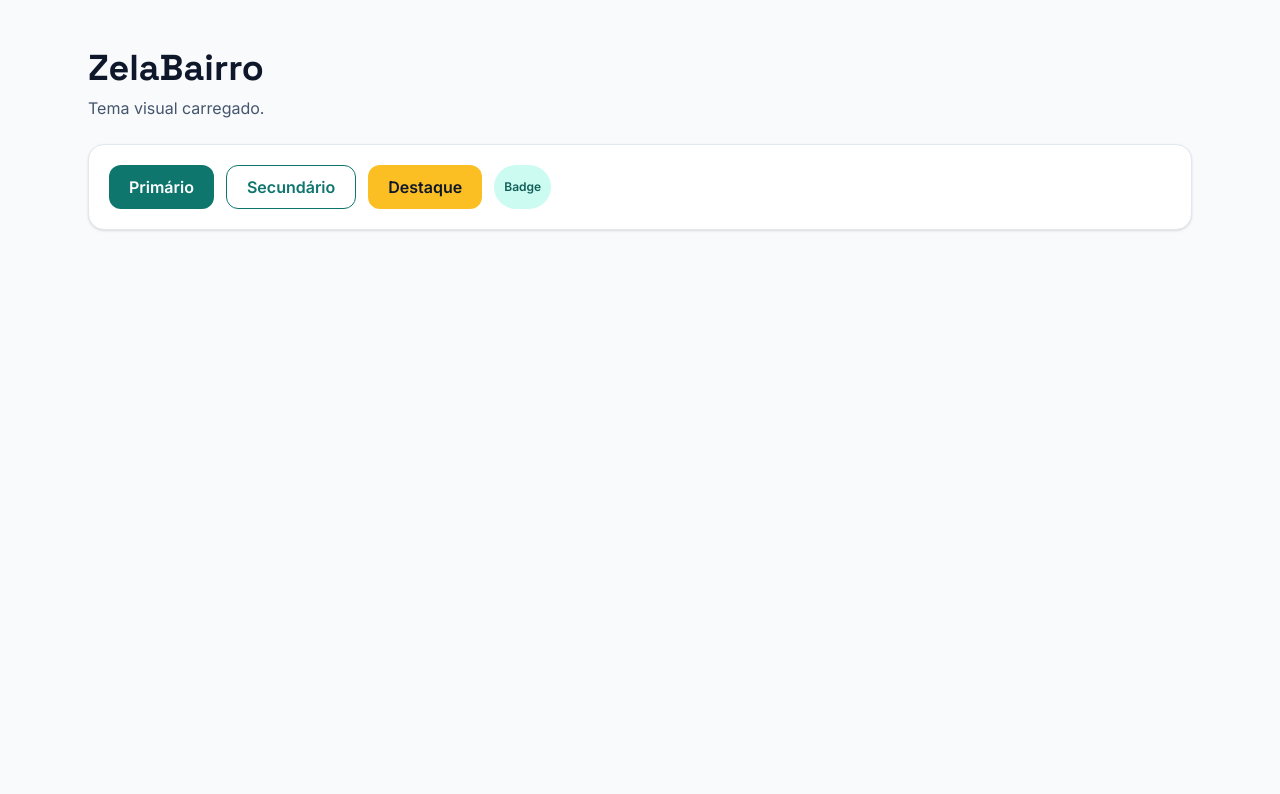
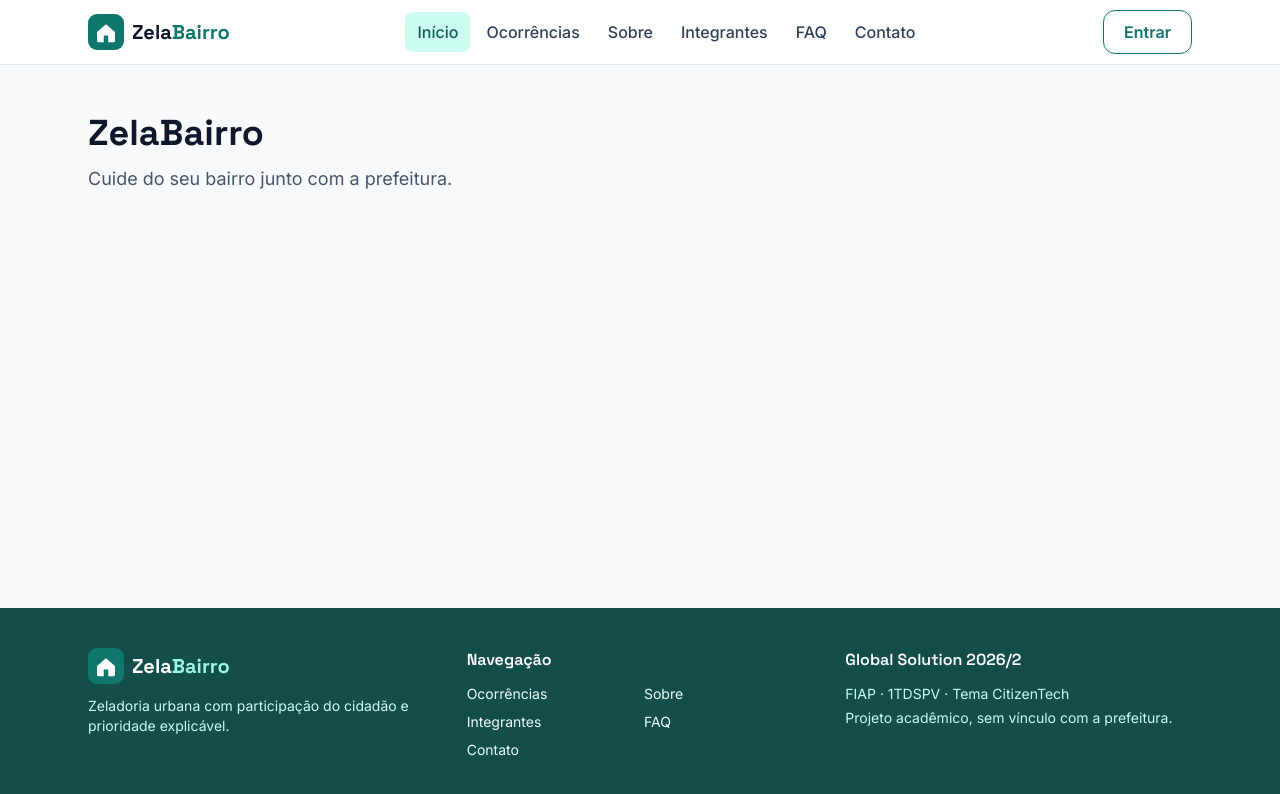
Before and after one commit to Leonardo-2112/zelabairro-frontend, a React (Vite) app: page / in a window 1280 px wide. Shown: the top 794 px of the page. Built offline with nearby package versions, Linux system fonts and the light colour scheme.

Commit message:
feat: adiciona layout com menu responsivo, rotas e página 404

```diff
--- a/src/App.tsx
+++ b/src/App.tsx
@@ -1,16 +1,17 @@
-// Vitrine do tema: confere as cores, fontes e classes reutilizáveis do index.css
+import { Route, Routes } from 'react-router-dom'
+import { MainLayout } from './layouts/MainLayout'
+import { HomePage } from './pages/HomePage'
+import { NotFoundPage } from './pages/NotFoundPage'
+
+// Mapa de rotas: todas as páginas ficam dentro do layout (Header + Footer)
 function App() {
   return (
-    <main className="container-pagina py-12">
-      <h1 className="titulo-pagina">ZelaBairro</h1>
-      <p className="mt-2 text-slate-600">Tema visual carregado.</p>
-      <div className="card mt-6 flex flex-wrap gap-3">
-        <button type="button" className="btn-primario">Primário</button>
-        <button type="button" className="btn-secundario">Secundário</button>
-        <button type="button" className="btn-destaque">Destaque</button>
-        <span className="badge bg-marca-100 text-marca-800">Badge</span>
-      </div>
-    </main>
+    <Routes>
+      <Route element={<MainLayout />}>
+        <Route index element={<HomePage />} />
+        <Route path="*" element={<NotFoundPage />} />
+      </Route>
+    </Routes>
   )
 }
 
--- /dev/null
+++ b/src/components/Footer.tsx
@@ -0,0 +1,33 @@
+import { Link } from 'react-router-dom'
+import { Logo } from './Logo'
+
+// Rodapé com atalhos e identificação do projeto acadêmico
+export function Footer() {
+  return (
+    <footer className="mt-16 bg-marca-900 text-marca-50">
+      <div className="container-pagina grid gap-8 py-10 md:grid-cols-3">
+        <div>
+          <Logo claro />
+          <p className="mt-3 text-sm text-marca-100">
+            Zeladoria urbana com participação do cidadão e prioridade explicável.
+          </p>
+        </div>
+        <nav aria-label="Links do rodapé">
+          <h2 className="font-display text-base font-semibold text-white">Navegação</h2>
+          <ul className="mt-3 grid grid-cols-2 gap-2 text-sm">
+            <li><Link className="hover:underline" to="/ocorrencias">Ocorrências</Link></li>
+            <li><Link className="hover:underline" to="/sobre">Sobre</Link></li>
+            <li><Link className="hover:underline" to="/integrantes">Integrantes</Link></li>
+            <li><Link className="hover:underline" to="/faq">FAQ</Link></li>
+            <li><Link className="hover:underline" to="/contato">Contato</Link></li>
+          </ul>
+        </nav>
+        <div className="text-sm text-marca-100">
+          <h2 className="font-display text-base font-semibold text-white">Global Solution 2026/2</h2>
+          <p className="mt-3">FIAP · 1TDSPV · Tema CitizenTech</p>
+          <p className="mt-1">Projeto acadêmico, sem vínculo com a prefeitura.</p>
+        </div>
+      </div>
+    </footer>
+  )
+}
--- /dev/null
+++ b/src/components/Header.tsx
@@ -0,0 +1,93 @@
+import { useEffect, useState } from 'react'
+import { Link, NavLink, useLocation } from 'react-router-dom'
+import { Menu, X } from 'lucide-react'
+import { Logo } from './Logo'
+
+interface ItemMenu {
+  rota: string
+  texto: string
+}
+
+// Links do menu principal (os mesmos no desktop e no mobile)
+const itensMenu: ItemMenu[] = [
+  { rota: '/', texto: 'Início' },
+  { rota: '/ocorrencias', texto: 'Ocorrências' },
+  { rota: '/sobre', texto: 'Sobre' },
+  { rota: '/integrantes', texto: 'Integrantes' },
+  { rota: '/faq', texto: 'FAQ' },
+  { rota: '/contato', texto: 'Contato' },
+]
+
+// Destaca o link da página atual
+function classeLink({ isActive }: { isActive: boolean }) {
+  return `block rounded-lg px-3 py-2 font-medium transition-colors ${
+    isActive ? 'bg-marca-100 text-marca-800' : 'text-slate-700 hover:bg-slate-100'
+  }`
+}
+
+export function Header() {
+  const [menuAberto, setMenuAberto] = useState(false)
+  const location = useLocation()
+
+  // Fecha o menu mobile sempre que a rota muda
+  useEffect(() => {
+    setMenuAberto(false)
+  }, [location.pathname])
+
+  return (
+    <header className="sticky top-0 z-40 border-b border-slate-200 bg-white/95 backdrop-blur-sm">
+      <div className="container-pagina flex min-h-16 items-center justify-between gap-4">
+        <Link to="/" aria-label="ZelaBairro, página inicial">
+          <Logo />
+        </Link>
+
+        {/* Menu do desktop */}
+        <nav aria-label="Menu principal" className="hidden lg:block">
+          <ul className="flex items-center gap-1">
+            {itensMenu.map((item) => (
+              <li key={item.rota}>
+                <NavLink to={item.rota} end={item.rota === '/'} className={classeLink}>
+                  {item.texto}
+                </NavLink>
+              </li>
+            ))}
+          </ul>
+        </nav>
+
+        <div className="hidden items-center gap-2 lg:flex">
+          <Link to="/login" className="btn-secundario">Entrar</Link>
+        </div>
+
+        {/* Botão do menu mobile (aria-expanded avisa o leitor de tela) */}
+        <button
+          type="button"
+          className="btn px-3 text-slate-800 hover:bg-slate-100 lg:hidden"
+          aria-expanded={menuAberto}
+          aria-controls="menu-mobile"
+          aria-label={menuAberto ? 'Fechar menu' : 'Abrir menu'}
+          onClick={() => setMenuAberto((aberto) => !aberto)}
+        >
+          {menuAberto ? <X aria-hidden="true" /> : <Menu aria-hidden="true" />}
+        </button>
+      </div>
+
+      {/* Menu mobile: só aparece quando aberto */}
+      {menuAberto && (
+        <nav id="menu-mobile" aria-label="Menu principal" className="border-t border-slate-200 bg-white lg:hidden">
+          <ul className="container-pagina flex flex-col gap-1 py-3">
+            {itensMenu.map((item) => (
+              <li key={item.rota}>
+                <NavLink to={item.rota} end={item.rota === '/'} className={classeLink}>
+                  {item.texto}
+                </NavLink>
+              </li>
+            ))}
+            <li className="mt-2">
+              <Link to="/login" className="btn-secundario w-full">Entrar</Link>
+            </li>
+          </ul>
+        </nav>
+      )}
+    </header>
+  )
+}
--- /dev/null
+++ b/src/components/Logo.tsx
@@ -0,0 +1,18 @@
+// Logo do ZelaBairro: ícone de casa + nome (usado no Header e no Footer)
+interface LogoProps {
+  claro?: boolean
+}
+
+export function Logo({ claro = false }: LogoProps) {
+  return (
+    <span className="flex items-center gap-2">
+      <svg viewBox="0 0 32 32" className="h-9 w-9 shrink-0" aria-hidden="true">
+        <rect width="32" height="32" rx="8" fill="#0f766e" />
+        <path d="M8 16 16 9l8 7v8a1 1 0 0 1-1 1h-5v-6h-4v6H9a1 1 0 0 1-1-1z" fill="#fff" />
+      </svg>
+      <span className={`font-display text-xl font-bold ${claro ? 'text-white' : 'text-slate-900'}`}>
+        Zela<span className={claro ? 'text-marca-200' : 'text-marca-700'}>Bairro</span>
+      </span>
+    </span>
+  )
+}
--- /dev/null
+++ b/src/layouts/MainLayout.tsx
@@ -0,0 +1,23 @@
+import { Outlet } from 'react-router-dom'
+import { Header } from '../components/Header'
+import { Footer } from '../components/Footer'
+
+// Estrutura comum de todas as páginas: cabeçalho, conteúdo da rota e rodapé
+export function MainLayout() {
+  return (
+    <div className="flex min-h-screen flex-col">
+      {/* Atalho para quem navega pelo teclado */}
+      <a
+        href="#conteudo"
+        className="sr-only focus:not-sr-only focus:fixed focus:top-2 focus:left-2 focus:z-50 focus:rounded-lg focus:bg-white focus:px-4 focus:py-2"
+      >
+        Pular para o conteúdo
+      </a>
+      <Header />
+      <main id="conteudo" className="flex-1">
+        <Outlet />
+      </main>
+      <Footer />
+    </div>
+  )
+}
--- a/src/main.tsx
+++ b/src/main.tsx
@@ -1,11 +1,14 @@
 import { StrictMode } from 'react'
 import { createRoot } from 'react-dom/client'
+import { BrowserRouter } from 'react-router-dom'
 import './index.css'
 import App from './App.tsx'
 
-// Ponto de entrada: monta o App dentro da div#root do index.html
+// Ponto de entrada: BrowserRouter habilita as rotas da SPA
 createRoot(document.getElementById('root')!).render(
   <StrictMode>
-    <App />
+    <BrowserRouter>
+      <App />
+    </BrowserRouter>
   </StrictMode>,
 )
--- /dev/null
+++ b/src/pages/HomePage.tsx
@@ -0,0 +1,9 @@
+// Página inicial (versão provisória; o conteúdo completo vem depois)
+export function HomePage() {
+  return (
+    <section className="container-pagina py-12">
+      <h1 className="titulo-pagina">ZelaBairro</h1>
+      <p className="mt-3 text-lg text-slate-600">Cuide do seu bairro junto com a prefeitura.</p>
+    </section>
+  )
+}
--- /dev/null
+++ b/src/pages/NotFoundPage.tsx
@@ -0,0 +1,13 @@
+import { Link } from 'react-router-dom'
+
+// Página 404: qualquer rota que não existe cai aqui
+export function NotFoundPage() {
+  return (
+    <section className="container-pagina py-16 text-center">
+      <p className="font-display text-6xl font-bold text-marca-700">404</p>
+      <h1 className="mt-4 text-2xl font-bold">Página não encontrada</h1>
+      <p className="mt-2 text-slate-600">O endereço digitado não existe ou mudou de lugar.</p>
+      <Link to="/" className="btn-primario mt-6">Voltar para o início</Link>
+    </section>
+  )
+}
```
Also changed, not shown: vercel.json (added).
